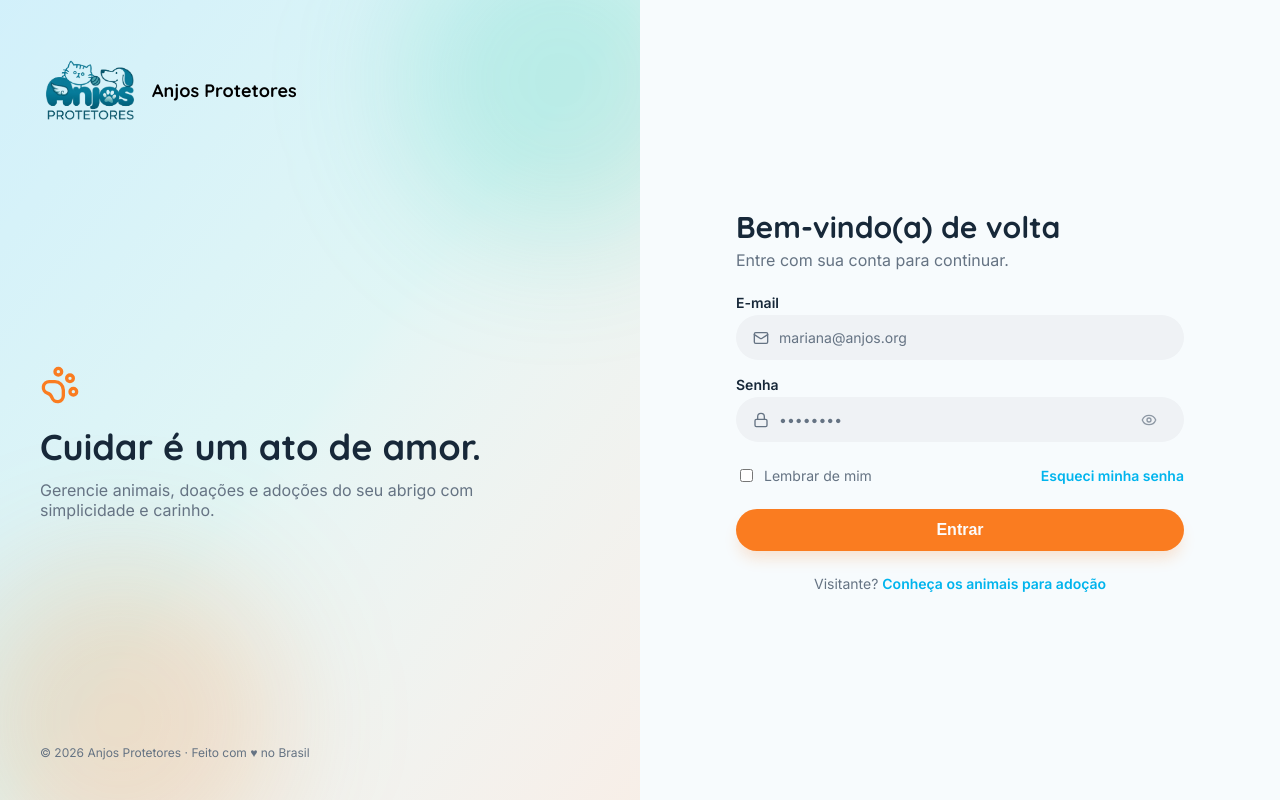
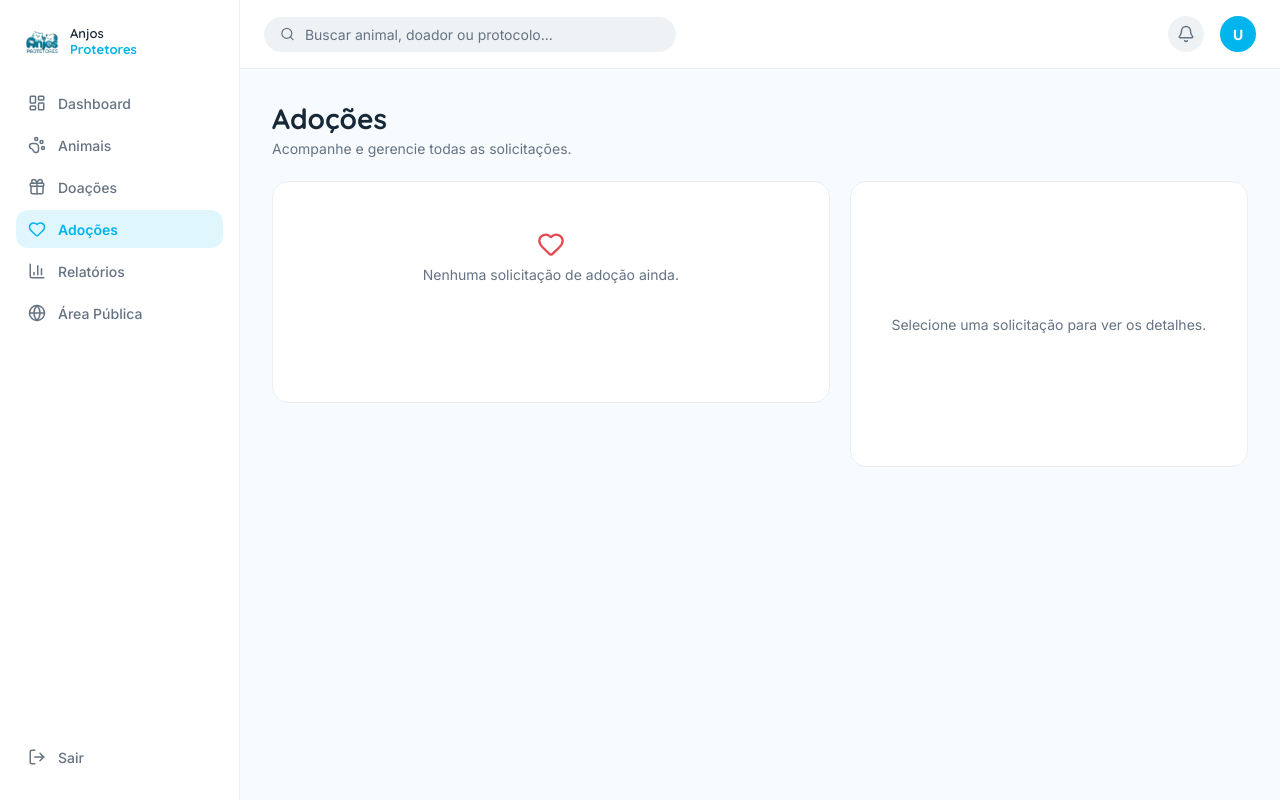
Before and after one commit to fifieggert/anjos_protetores---frontend, a React (Vite) app: page /adocoes in a window 1280 px wide. Before the commit this address led to /login. Built offline with nearby package versions, Linux system fonts and the light colour scheme.

Commit message:
feat(adocoes): adiciona pagina de adocoes com layout e funcionalidade

```diff
--- a/src/App.tsx
+++ b/src/App.tsx
@@ -2,6 +2,7 @@ import { BrowserRouter, Routes, Route, Navigate } from "react-router-dom";
 import Login from "./pages/Login";
 import Animais from "./pages/Animais";
 import Doacoes from "./pages/Doacoes";
+import Adocoes from "./pages/Adocoes";
 
 function App() {
     return (
@@ -10,6 +11,7 @@ function App() {
                 <Route path="/login" element={<Login />} />
                 <Route path="/animais" element={<Animais />} />
                 <Route path="/doacoes" element={<Doacoes />} />
+                <Route path="/adocoes" element={<Adocoes />} />
                 <Route path="*" element={<Navigate to="/login" replace />} />
             </Routes>
         </BrowserRouter>
--- a/src/components/Layout/index.tsx
+++ b/src/components/Layout/index.tsx
@@ -8,7 +8,7 @@ const navItems = [
     { key: "dashboard", label: "Dashboard", icon: LayoutDashboard, to: null },
     { key: "animais", label: "Animais", icon: PawPrint, to: "/animais" },
     { key: "doacoes", label: "Doações", icon: Gift, to: "/doacoes" },
-    { key: "adocoes", label: "Adoções", icon: Heart, to: null },
+    { key: "adocoes", label: "Adoções", icon: Heart, to: "/adocoes" },
     { key: "relatorios", label: "Relatórios", icon: BarChart3, to: null },
     { key: "area-publica", label: "Área Pública", icon: Globe, to: null },
 ];
--- /dev/null
+++ b/src/pages/Adocoes/index.tsx
@@ -0,0 +1,41 @@
+import { Heart } from "lucide-react";
+import Layout from "../../components/Layout";
+import "./style.css";
+
+interface Solicitacao {
+    id: string;
+    solicitante: string;
+    animal: string;
+    data: string;
+    status: "pendente" | "em_analise" | "aprovado" | "recusado";
+}
+
+export default function Adocoes() {
+    const solicitacoes: Solicitacao[] = [];
+
+    return (
+        <Layout active="adocoes">
+            <div className="adocoes-page">
+                <div className="adocoes-header">
+                    <h1 className="adocoes-title">Adoções</h1>
+                    <p className="adocoes-subtitle">Acompanhe e gerencie todas as solicitações.</p>
+                </div>
+
+                <div className="adocoes-content">
+                    <div className="adocoes-list">
+                        {solicitacoes.length === 0 && (
+                            <div className="adocoes-empty">
+                                <Heart size={28} aria-hidden />
+                                <p>Nenhuma solicitação de adoção ainda.</p>
+                            </div>
+                        )}
+                    </div>
+
+                    <div className="adocoes-detail adocoes-detail--empty">
+                        <p>Selecione uma solicitação para ver os detalhes.</p>
+                    </div>
+                </div>
+            </div>
+        </Layout>
+    );
+}
--- /dev/null
+++ b/src/pages/Adocoes/style.css
@@ -0,0 +1,74 @@
+.adocoes-page {
+    display: flex;
+    flex-direction: column;
+    gap: 1.5rem;
+}
+
+.adocoes-title {
+    font-family: "Quicksand", ui-sans-serif, system-ui, sans-serif;
+    font-weight: 700;
+    font-size: 1.75rem;
+    margin: 0;
+    color: #172839;
+}
+
+.adocoes-subtitle {
+    margin: 0.25rem 0 0;
+    color: #657383;
+    font-size: 0.875rem;
+}
+
+.adocoes-content {
+    display: grid;
+    grid-template-columns: 1.4fr 1fr;
+    gap: 1.25rem;
+    align-items: start;
+}
+
+.adocoes-list {
+    background: #ffffff;
+    border: 1px solid #eaeef2;
+    border-radius: 16px;
+    min-height: 220px;
+}
+
+.adocoes-empty {
+    display: flex;
+    flex-direction: column;
+    align-items: center;
+    gap: 0.5rem;
+    padding: 3rem 1.5rem;
+    color: #657383;
+}
+
+.adocoes-empty svg {
+    color: #e5484d;
+}
+
+.adocoes-empty p {
+    margin: 0;
+    font-size: 0.875rem;
+}
+
+.adocoes-detail {
+    background: #ffffff;
+    border: 1px solid #eaeef2;
+    border-radius: 16px;
+    min-height: 220px;
+}
+
+.adocoes-detail--empty {
+    display: flex;
+    align-items: center;
+    justify-content: center;
+    padding: 2rem;
+    text-align: center;
+    color: #657383;
+    font-size: 0.875rem;
+}
+
+@media (max-width: 900px) {
+    .adocoes-content {
+        grid-template-columns: 1fr;
+    }
+}
```
